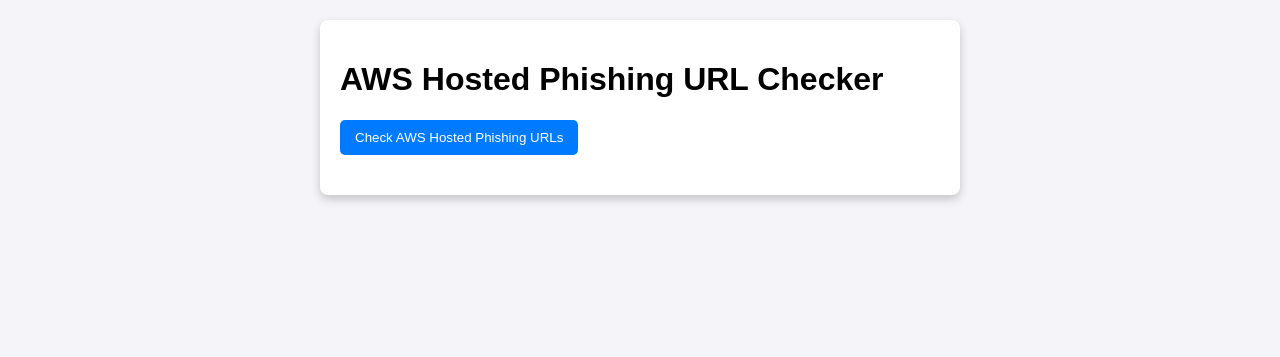
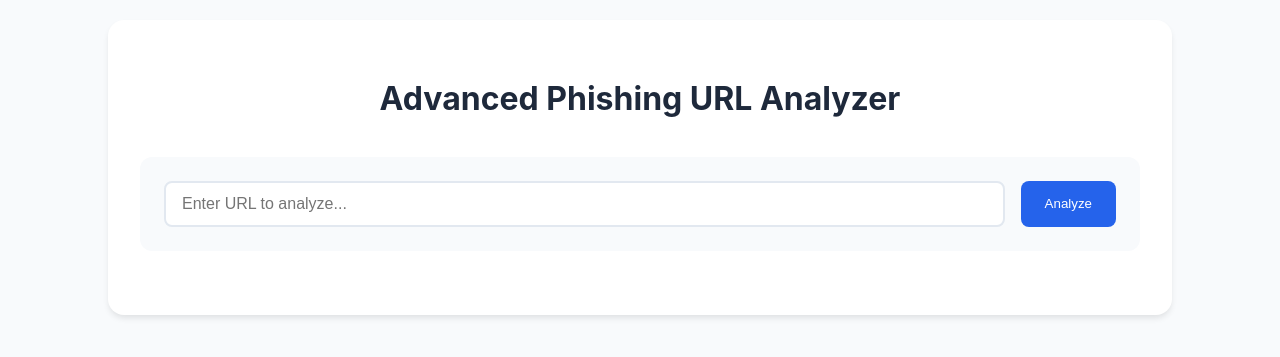
Before and after one commit to shriprad/phishingwebsite, a Flask app: page / in a window 1280 px wide. Shown: the top 357 px of the page. Run offline with Flask 2, Linux system fonts and the light colour scheme.

Commit message:
Update index.html

```diff
--- a/templates/index.html
+++ b/templates/index.html
@@ -3,90 +3,211 @@
 <head>
     <meta charset="UTF-8">
     <meta name="viewport" content="width=device-width, initial-scale=1.0">
-    <title>AWS Hosted Phishing URL Checker</title>
+    <title>Advanced Phishing URL Analyzer</title>
     <style>
+        :root {
+            --primary-color: #2563eb;
+            --danger-color: #dc2626;
+            --warning-color: #d97706;
+            --success-color: #16a34a;
+            --background-color: #f8fafc;
+        }
+
         body {
-            font-family: Arial, sans-serif;
-            margin: 20px;
-            background-color: #f4f4f9;
+            font-family: 'Inter', system-ui, -apple-system, sans-serif;
+            background-color: var(--background-color);
+            color: #1e293b;
+            line-height: 1.6;
+            margin: 0;
+            padding: 20px;
         }
+
         .container {
-            max-width: 600px;
-            margin: auto;
-            background: #fff;
-            padding: 20px;
+            max-width: 1000px;
+            margin: 0 auto;
+            background-color: white;
+            border-radius: 16px;
+            box-shadow: 0 4px 6px -1px rgb(0 0 0 / 0.1);
+            padding: 2rem;
+        }
+
+        h1 {
+            color: #1e293b;
+            text-align: center;
+            font-size: 2rem;
+            margin-bottom: 2rem;
+        }
+
+        .search-box {
+            background-color: #f8fafc;
+            padding: 1.5rem;
+            border-radius: 12px;
+            margin-bottom: 2rem;
+        }
+
+        .input-group {
+            display: flex;
+            gap: 1rem;
+        }
+
+        input[type="text"] {
+            flex: 1;
+            padding: 0.75rem 1rem;
+            font-size: 1rem;
+            border: 2px solid #e2e8f0;
             border-radius: 8px;
-            box-shadow: 0 4px 10px rgba(0, 0, 0, 0.2);
+            transition: all 0.3s;
         }
+
+        input[type="text"]:focus {
+            outline: none;
+            border-color: var(--primary-color);
+            box-shadow: 0 0 0 3px rgba(37, 99, 235, 0.1);
+        }
+
         button {
-            padding: 10px 15px;
-            color: #fff;
-            background-color: #007bff;
+            background-color: var(--primary-color);
+            color: white;
+            padding: 0.75rem 1.5rem;
             border: none;
-            border-radius: 5px;
+            border-radius: 8px;
+            font-weight: 500;
             cursor: pointer;
+            transition: all 0.3s;
         }
+
         button:hover {
-            background-color: #0056b3;
+            background-color: #1d4ed8;
         }
+
         .loading {
+            text-align: center;
+            padding: 2rem;
             display: none;
         }
+
         .loading.active {
             display: block;
-            color: #007bff;
         }
-        .result {
-            margin-top: 20px;
+
+        .analysis-result {
+            margin-top: 2rem;
         }
+
+        .url-components {
+            background-color: #f8fafc;
+            padding: 1.5rem;
+            border-radius: 12px;
+            margin-bottom: 1.5rem;
+        }
+
+        .component-grid {
+            display: grid;
+            grid-template-columns: repeat(auto-fit, minmax(200px, 1fr));
+            gap: 1rem;
+            margin-top: 1rem;
+        }
+
+        .component-item {
+            background-color: white;
+            padding: 1rem;
+            border-radius: 8px;
+            border: 1px solid #e2e8f0;
+        }
+
+        .analysis-content {
+            background-color: white;
+            padding: 1.5rem;
+            border-radius: 12px;
+            border: 1px solid #e2e8f0;
+            white-space: pre-wrap;
+        }
+
+        .risk-high {
+            color: var(--danger-color);
+            font-weight: 600;
+        }
+
+        .risk-medium {
+            color: var(--warning-color);
+            font-weight: 600;
+        }
+
+        .risk-low {
+            color: var(--success-color);
+            font-weight: 600;
+        }
+
+        .analysis-time {
+            text-align: right;
+            color: #64748b;
+            font-size: 0.875rem;
+            margin-top: 1rem;
+        }
+
         .error-message {
-            color: red;
+            background-color: #fee2e2;
+            color: var(--danger-color);
+            padding: 1rem;
+            border-radius: 8px;
+            margin-top: 1rem;
         }
     </style>
 </head>
 <body>
     <div class="container">
-        <h1>AWS Hosted Phishing URL Checker</h1>
-        <button id="check-aws-btn">Check AWS Hosted Phishing URLs</button>
-        <div id="loading" class="loading">Checking URLs, please wait...</div>
-        <div id="result" class="result"></div>
+        <h1>Advanced Phishing URL Analyzer</h1>
+
+        <div class="search-box">
+            <form method="POST" class="input-group">
+                <input type="text" name="url" placeholder="Enter URL to analyze..." required>
+                <button type="submit">Analyze</button>
+            </form>
+        </div>
+
+        <div id="loading" class="loading">
+            <div class="loading-content">
+                Performing comprehensive security analysis...
+                <div class="loading-subtext">This may take a few seconds</div>
+            </div>
+        </div>
+
+        {% if analysis_result %}
+        <div class="analysis-result">
+            {% if analysis_result.error %}
+            <div class="error-message">
+                {{ analysis_result.error }}
+            </div>
+            {% else %}
+            <div class="url-components">
+                <h2>URL Structure Analysis</h2>
+                <div class="component-grid">
+                    {% for key, value in analysis_result.url_components.items() %}
+                    {% if value %}
+                    <div class="component-item">
+                        <strong>{{ key|title }}:</strong>
+                        <div>{{ value }}</div>
+                    </div>
+                    {% endif %}
+                    {% endfor %}
+                </div>
+            </div>
+
+            <div class="analysis-content">
+                {{ analysis_result.analysis | safe }}
+            </div>
+
+            <div class="analysis-time">
+                Analysis completed in {{ analysis_result.analysis_time }} seconds
+            </div>
+            {% endif %}
+        </div>
+        {% endif %}
     </div>
 
     <script>
-        document.getElementById('check-aws-btn').addEventListener('click', async () => {
-            const loading = document.getElementById('loading');
-            const result = document.getElementById('result');
-
-            loading.classList.add('active');
-            result.innerHTML = ''; // Clear previous results
-
-            try {
-                const response = await fetch('/check-aws');
-
-                // Check if the response is empty or malformed
-                if (!response.ok) {
-                    throw new Error("Server responded with an error: " + response.status);
-                }
-
-                const data = await response.json();
-
-                if (data.error) {
-                    result.innerHTML = `<p class="error-message">${data.error}</p>`;
-                } else {
-                    result.innerHTML = `
-                        <p>Total URLs Fetched: ${data.total_urls}</p>
-                        <p>AWS Hosted URLs Found: ${data.aws_count}</p>
-                        ${data.aws_urls.length > 0
-                            ? `<ul>${data.aws_urls.map(url => `<li>${url}</li>`).join('')}</ul>`
-                            : '<p>No AWS-hosted phishing URLs found.</p>'
-                        }
-                    `;
-                }
-            } catch (err) {
-                result.innerHTML = `<p class="error-message">Error fetching data: ${err.message}</p>`;
-            } finally {
-                loading.classList.remove('active');
-            }
+        document.querySelector('form').addEventListener('submit', function() {
+            document.getElementById('loading').classList.add('active');
         });
     </script>
 </body>
```
